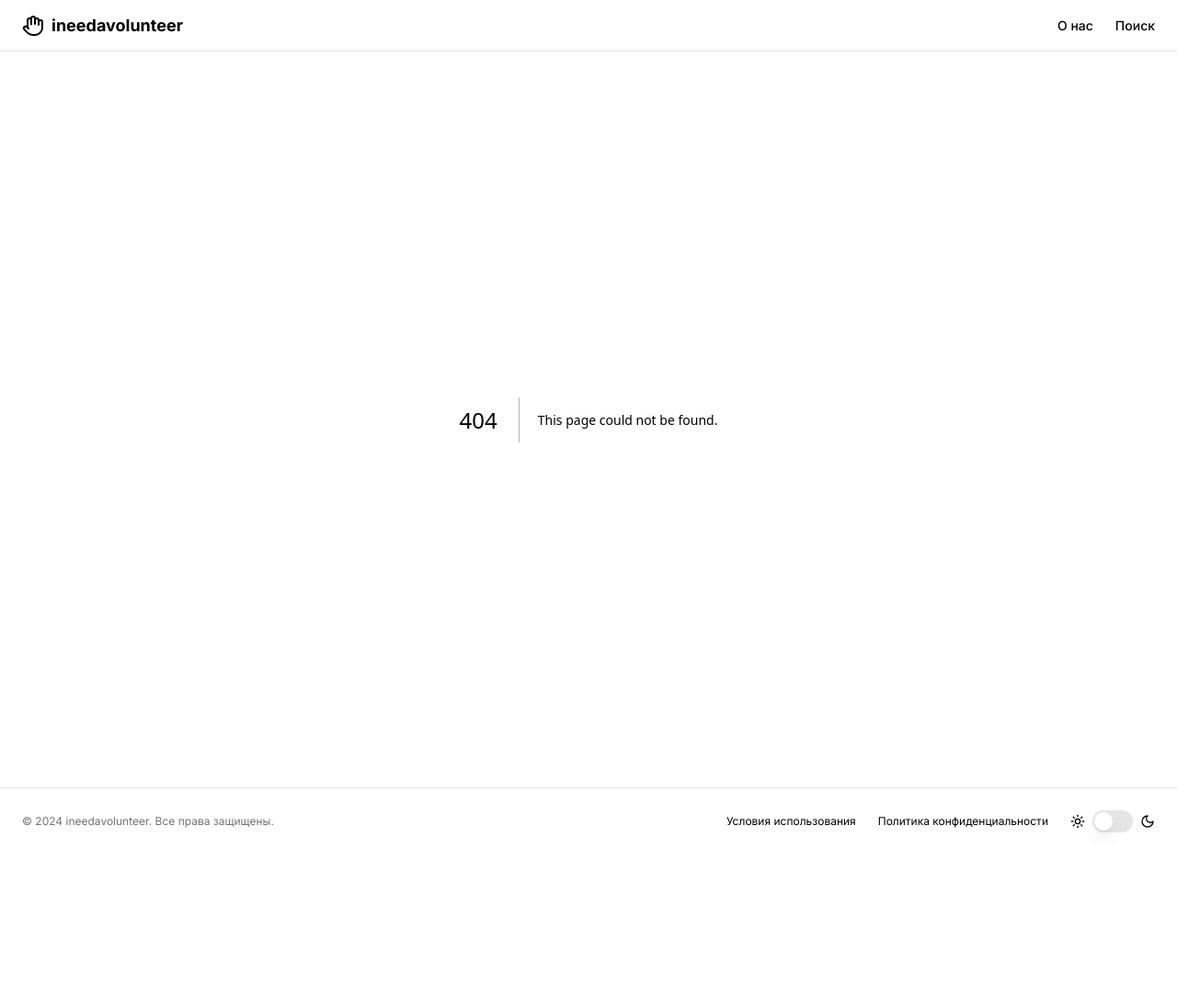
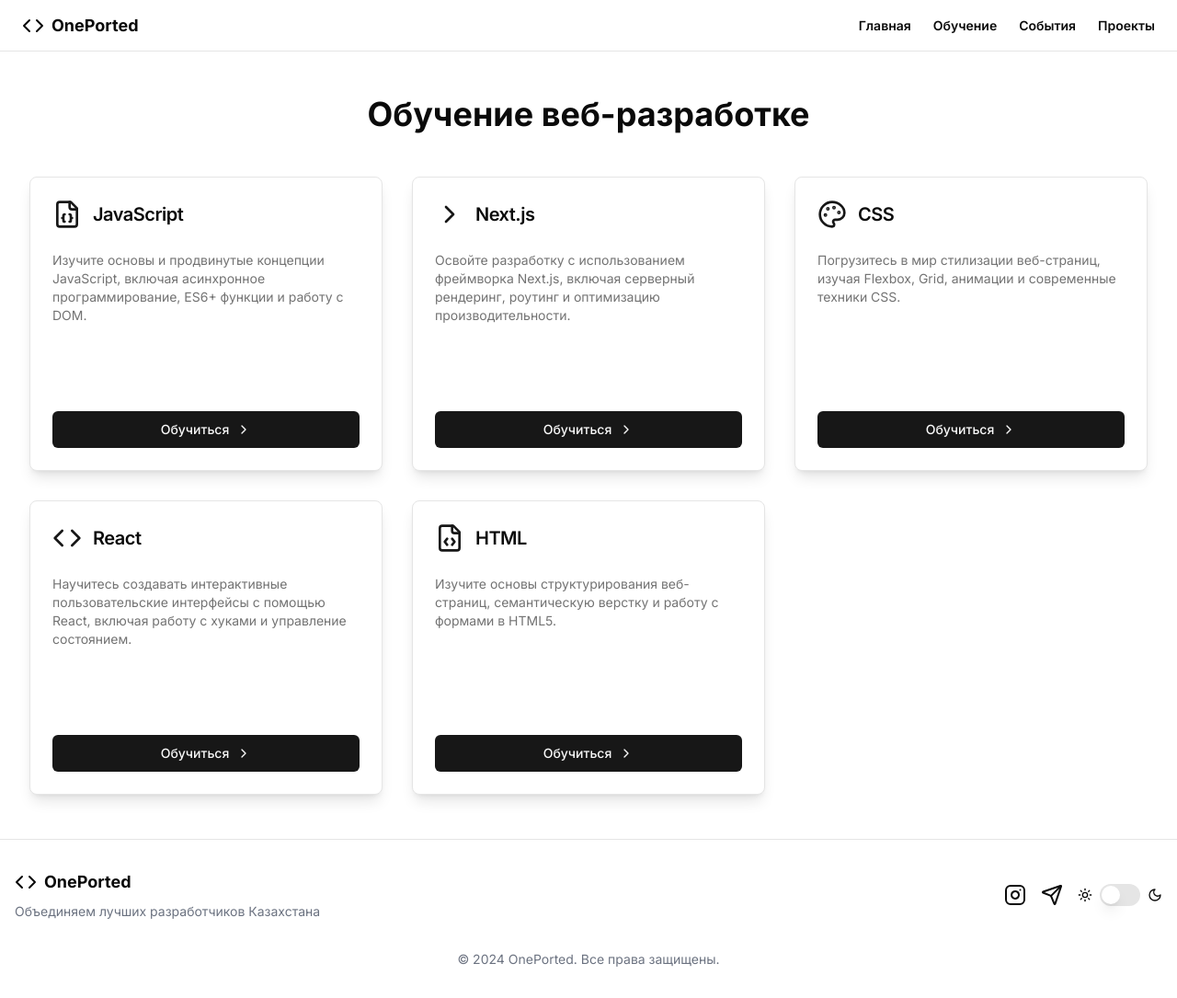
Before and after one commit to manyports/oneported, a Next.js app: page /learn in a window 1280 px wide. Before the commit this address had no page. Shown: the whole page at 92% size. Before the commit the page ends 929 px from the top, so only its background shows below. Built offline with nearby package versions, Linux system fonts and the light colour scheme.

Commit message:
chore: Update dependencies and refactor UI components

```diff
--- a/package.json
+++ b/package.json
@@ -20,6 +20,7 @@
     "next-themes": "^0.3.0",
     "react": "^18",
     "react-dom": "^18",
+    "react-typing-effect": "^2.0.5",
     "tailwind-merge": "^2.4.0",
     "tailwindcss-animate": "^1.0.7"
   },
@@ -27,6 +28,7 @@
     "@types/node": "^20",
     "@types/react": "^18",
     "@types/react-dom": "^18",
+    "@types/react-typing-effect": "^2.0.7",
     "eslint": "^8",
     "eslint-config-next": "14.2.5",
     "postcss": "^8",
--- /dev/null
+++ b/src/app/learn/page.tsx
@@ -0,0 +1,84 @@
+import { Button } from "@/components/ui/button";
+import {
+  Card,
+  CardContent,
+  CardDescription,
+  CardHeader,
+  CardTitle,
+} from "@/components/ui/card";
+import { ChevronRight, Code, FileCode, FileJson, Palette } from "lucide-react";
+import Link from "next/link";
+
+const technologies = [
+  {
+    name: "JavaScript",
+    icon: FileJson,
+    description:
+      "Изучите основы и продвинутые концепции JavaScript, включая асинхронное программирование, ES6+ функции и работу с DOM.",
+    path: "/learn/javascript",
+  },
+  {
+    name: "Next.js",
+    icon: ChevronRight,
+    description:
+      "Освойте разработку с использованием фреймворка Next.js, включая серверный рендеринг, роутинг и оптимизацию производительности.",
+    path: "/learn/nextjs",
+  },
+  {
+    name: "CSS",
+    icon: Palette,
+    description:
+      "Погрузитесь в мир стилизации веб-страниц, изучая Flexbox, Grid, анимации и современные техники CSS.",
+    path: "/learn/css",
+  },
+  {
+    name: "React",
+    icon: Code,
+    description:
+      "Научитесь создавать интерактивные пользовательские интерфейсы с помощью React, включая работу с хуками и управление состоянием.",
+    path: "/learn/react",
+  },
+  {
+    name: "HTML",
+    icon: FileCode,
+    description:
+      "Изучите основы структурирования веб-страниц, семантическую верстку и работу с формами в HTML5.",
+    path: "/learn/html",
+  },
+];
+
+export default function Component() {
+  return (
+    <div className="container mx-auto py-12">
+      <h1 className="text-4xl font-bold mb-12 text-center">
+        Обучение веб-разработке
+      </h1>
+      <div className="grid grid-cols-1 md:grid-cols-2 lg:grid-cols-3 gap-8">
+        {technologies.map((tech) => (
+          <Card
+            key={tech.name}
+            className="flex flex-col min-h-[320px] shadow-lg hover:shadow-xl transition-shadow duration-300"
+          >
+            <CardHeader>
+              <div className="flex items-center space-x-3">
+                <tech.icon className="h-8 w-8 text-primary" />
+                <CardTitle className="text-xl">{tech.name}</CardTitle>
+              </div>
+            </CardHeader>
+            <CardContent className="flex flex-col flex-grow">
+              <CardDescription className="mb-6 flex-grow">
+                {tech.description}
+              </CardDescription>
+              <Link href={tech.path} className="mt-auto">
+                <Button className="w-full">
+                  Обучиться
+                  <ChevronRight className="ml-2 h-4 w-4" />
+                </Button>
+              </Link>
+            </CardContent>
+          </Card>
+        ))}
+      </div>
+    </div>
+  );
+}
--- a/src/app/page.tsx
+++ b/src/app/page.tsx
@@ -1,20 +1,27 @@
 "use client";
 
-import React, { useState } from 'react'
-import { useRouter } from 'next/navigation'
-import { Button } from "@/components/ui/button"
-import { Input } from "@/components/ui/input"
-import { Card, CardContent, CardDescription, CardHeader, CardTitle } from "@/components/ui/card"
-import { SearchIcon, UserIcon, BuildingIcon, HandshakeIcon } from 'lucide-react'
+import { Button } from "@/components/ui/button";
+import {
+  Card,
+  CardContent,
+  CardDescription,
+  CardHeader,
+  CardTitle,
+} from "@/components/ui/card";
+import { Input } from "@/components/ui/input";
+import { CodeIcon, GlobeIcon, RocketIcon, UsersIcon } from "lucide-react";
+import { useRouter } from "next/navigation";
+import React, { useState } from "react";
+import ReactTypingEffect from "react-typing-effect";
 
 export default function LandingPage() {
-  const [searchQuery, setSearchQuery] = useState<string>('')
-  const router = useRouter()
+  const [searchQuery, setSearchQuery] = useState<string>("");
+  const router = useRouter();
 
   const handleSearch = (e: React.FormEvent<HTMLFormElement>) => {
-    e.preventDefault()
-    router.push(`/search?q=${encodeURIComponent(searchQuery)}`)
-  }
+    e.preventDefault();
+    router.push(`/search?q=${encodeURIComponent(searchQuery)}`);
+  };
 
   return (
     <div className="flex flex-col min-h-screen bg-background text-foreground">
@@ -23,25 +30,39 @@ export default function LandingPage() {
           <div className="container px-4 md:px-6">
             <div className="flex flex-col items-center space-y-4 text-center">
               <div className="space-y-2">
-                <h1 className="text-3xl font-bold tracking-tighter sm:text-4xl md:text-5xl lg:text-6xl/none text">
-                  Соединяем волонтеров и организации
+                <h1 className="text-3xl font-bold tracking-tighter sm:text-4xl md:text-5xl lg:text-6xl/none">
+                  OnePorted:{" "}
+                  <ReactTypingEffect
+                    text={["Код", "Сообщество", "Инновации", "Будущее"]}
+                    speed={100}
+                    eraseSpeed={50}
+                    typingDelay={1000}
+                    eraseDelay={2000}
+                    className="text-primary"
+                  />
                 </h1>
                 <p className="mx-auto max-w-[700px] text-gray-500 md:text-xl dark:text-gray-400">
-                  Платформа, где энтузиасты находят возможности, а организации - надежных помощников.
+                  сообщество веб-разработчиков Казахстана, объединяющее лучшие
+                  умы в мире кода
                 </p>
               </div>
               <div className="w-full max-w-sm space-y-2">
-                <form onSubmit={handleSearch} className="flex flex-col sm:flex-row space-y-2 sm:space-y-0 sm:space-x-2">
+                <form
+                  onSubmit={handleSearch}
+                  className="flex flex-col sm:flex-row space-y-2 sm:space-y-0 sm:space-x-2"
+                >
                   <Input
                     className="max-w-lg flex-1"
-                    placeholder="Поиск возможностей или волонтеров..."
+                    placeholder="Javascript, React, Next.js..."
                     type="text"
                     value={searchQuery}
-                    onChange={(e: React.ChangeEvent<HTMLInputElement>) => setSearchQuery(e.target.value)}
+                    onChange={(e: React.ChangeEvent<HTMLInputElement>) =>
+                      setSearchQuery(e.target.value)
+                    }
                   />
                   <Button type="submit" className="w-full sm:w-auto">
-                    <SearchIcon className="h-4 w-4 mr-2" />
-                    Поиск
+                    <CodeIcon className="h-4 w-4 mr-2" />
+                    Найти
                   </Button>
                 </form>
               </div>
@@ -53,17 +74,35 @@ export default function LandingPage() {
             <div className="grid gap-6 items-center">
               <div className="flex flex-col justify-center space-y-8 text-center">
                 <div className="space-y-2">
-                <h2 className="text-3xl font-bold tracking-tighter sm:text-5xl">Как это работает</h2>
+                  <h2 className="text-3xl font-bold tracking-tighter sm:text-5xl">
+                    Почему OnePorted?
+                  </h2>
                   <p className="max-w-[600px] text-gray-500 md:text-xl/relaxed lg:text-base/relaxed xl:text-xl/relaxed dark:text-gray-400 mx-auto">
-                  Наша платформа упрощает процесс поиска волонтеров и волонтерских возможностей.
+                    Погрузитесь в мир инновационной разработки и
+                    профессионального роста
                   </p>
                 </div>
               </div>
               <div className="mx-auto grid gap-8 sm:grid-cols-2 md:grid-cols-3 items-start lg:grid-cols-3">
                 {[
-                { title: "Для волонтеров", icon: UserIcon, description: "Создайте профиль, укажите свои навыки и интересы, и находите подходящие возможности для волонтерства." },
-                { title: "Для организаций", icon: BuildingIcon, description: "Размещайте объявления о волонтерских вакансиях и находите энтузиастов, готовых помочь вашему делу." },
-                { title: "Соединяем", icon: HandshakeIcon, description: "Наш алгоритм подбирает идеальные совпадения между волонтерами и организациями." },
+                  {
+                    title: "Передовые технологии",
+                    icon: RocketIcon,
+                    description:
+                      "Обучаем Веб-Разработке лишь лучшими технологиями. React, Next.js, Tailwind CSS и многое другое.",
+                  },
+                  {
+                    title: "Коллаборация и нетворкинг",
+                    icon: UsersIcon,
+                    description:
+                      "Объединяйтесь с лучшими разработчиками страны. Создавайте проекты, которые изменят мир, да просто общайтесь.",
+                  },
+                  {
+                    title: "Филиалы",
+                    icon: GlobeIcon,
+                    description:
+                      "Планируем открыть клубы в таких городах, как Семей, Шымкент.",
+                  },
                 ].map((item, index) => (
                   <Card key={index} className="flex flex-col h-full">
                     <CardHeader>
@@ -86,16 +125,21 @@ export default function LandingPage() {
             <div className="grid gap-6 items-center">
               <div className="flex flex-col justify-center space-y-4 text-center">
                 <div className="space-y-2">
-                <h2 className="text-3xl font-bold tracking-tighter sm:text-5xl">Присоединяйтесь сегодня</h2>
+                  <h2 className="text-3xl font-bold tracking-tighter sm:text-5xl">
+                    Хочешь OnePorted у себя в городе?
+                  </h2>
                   <p className="max-w-[600px] mx-auto text-gray-500 md:text-xl/relaxed lg:text-base/relaxed xl:text-xl/relaxed dark:text-gray-400">
-                  Станьте частью нашего сообщества и начните менять мир к лучшему.
+                    помоги нам расширяться и открой филиал нашего сообщества
+                    прям в своём городе! Заявку ниже и мы свяжемся с тобой
                   </p>
                 </div>
               </div>
               <div className="mx-auto w-full max-w-sm space-y-2">
                 <form className="flex flex-col gap-2">
-                <Input placeholder="Ваш email" type="email" />
-                <Button type="submit" className="w-full">Зарегистрироваться</Button>
+                  <Input placeholder="Ваш Telegram" type="text" />
+                  <Button type="submit" className="w-full">
+                    Войти в мир OnePorted
+                  </Button>
                 </form>
               </div>
             </div>
@@ -103,5 +147,5 @@ export default function LandingPage() {
         </section>
       </main>
     </div>
-  )
+  );
 }
--- a/src/components/ui/footer.tsx
+++ b/src/components/ui/footer.tsx
@@ -5,6 +5,7 @@ import Link from 'next/link'
 import { useTheme } from "next-themes"
 import { Switch } from "@/components/ui/switch"
 import { MoonIcon, SunIcon } from 'lucide-react'
+import { CodeIcon, InstagramIcon, Send } from 'lucide-react'
 
 export default function Footer(){
     const { theme, setTheme } = useTheme()
@@ -21,26 +22,38 @@ export default function Footer(){
     if (!mounted) {
         return null
     }
-    return(
-        <footer className="flex flex-col gap-2 sm:flex-row py-6 w-full shrink-0 items-center px-4 md:px-6 border-t">
-        <p className="text-xs text-muted-foreground">© 2024 ineedavolunteer. Все права защищены.</p>
-        <nav className="sm:ml-auto flex items-center gap-4 sm:gap-6">
-          <Link className="text-xs hover:underline underline-offset-4" href="#">
-            Условия использования
+    return (
+        <footer className="border-t">
+            <div className="container mx-auto px-4 py-8">
+                <div className="flex flex-col md:flex-row justify-between items-center">
+                    <div className="mb-4 md:mb-0">
+                        <Link href="/" className="flex items-center">
+                            <CodeIcon className="h-6 w-6 mr-2" />
+                            <span className="text-lg font-bold">OnePorted</span>
                         </Link>
-          <Link className="text-xs hover:underline underline-offset-4" href="#">
-            Политика конфиденциальности
-          </Link>
+                        <p className="mt-2 text-sm text-gray-500">Объединяем лучших разработчиков Казахстана</p>
+                    </div>
+                    <div className="flex items-center space-x-4">
+                        <a href="https://www.instagram.com/oneported" target="_blank" rel="noopener noreferrer">
+                            <InstagramIcon className="h-6 w-6" />
+                        </a>
+                        <a href="https://t.me/oneported" target="_blank" rel="noopener noreferrer">
+                            <Send className="h-6 w-6" />
+                        </a>
                         <div className="flex items-center space-x-2">
                             <SunIcon className="h-4 w-4" />
                             <Switch
-              checked={theme === "dark"}
+                                checked={theme === 'dark'}
                                 onCheckedChange={toggleTheme}
-              aria-label="Переключить тему"
                             />
                             <MoonIcon className="h-4 w-4" />
                         </div>
-        </nav>
+                    </div>
+                </div>
+                <div className="mt-8 text-center text-sm text-gray-500">
+                    © 2024 OnePorted. Все права защищены.
+                </div>
+            </div>
         </footer>
     );
 }
--- a/src/components/ui/header.tsx
+++ b/src/components/ui/header.tsx
@@ -1,44 +1,45 @@
 "use client";
 
-import { useState, useEffect } from 'react'
-import Link from 'next/link'
-import { useTheme } from "next-themes"
-import { Button } from "@/components/ui/button"
-import { Sheet, SheetContent, SheetTrigger } from "@/components/ui/sheet"
-import { HandIcon, MenuIcon } from 'lucide-react'
+import { Button } from "@/components/ui/button";
+import { Sheet, SheetContent, SheetTrigger } from "@/components/ui/sheet";
+import {
+  BookOpen as BookOpenIcon,
+  Calendar as CalendarIcon,
+  Code as CodeIcon,
+  Folder as FolderIcon,
+  Home as HomeIcon,
+  Menu as MenuIcon,
+} from "lucide-react";
+import Link from "next/link";
+import { useState } from "react";
 
+export default function Component() {
+  const [isOpen, setIsOpen] = useState(false);
 
-export default function Header(){
-    const [isOpen, setIsOpen] = useState(false)
-    const { theme, setTheme } = useTheme()
-    const [mounted, setMounted] = useState(false)
+  const menuItems = [
+    { name: "Главная", icon: HomeIcon, href: "/" },
+    { name: "Обучение", icon: BookOpenIcon, href: "/learn" },
+    { name: "События", icon: CalendarIcon, href: "/events" },
+    { name: "Проекты", icon: FolderIcon, href: "/projects" },
+  ];
 
-    useEffect(() => {
-        setMounted(true)
-    }, [])
-
-    const toggleTheme = () => {
-        setTheme(theme === "dark" ? "light" : "dark")
-    }
-
-    if (!mounted) {
-        return null
-    }
-
-    return(
+  return (
     <header className="px-4 lg:px-6 h-14 flex items-center border-b">
       <Link className="flex items-center justify-center" href="/">
-              <HandIcon className="h-6 w-6" />
-              <span className="ml-2 text-lg font-bold">ineedavolunteer</span>
+        <CodeIcon className="h-6 w-6" />
+        <span className="ml-2 text-lg font-bold">OnePorted</span>
       </Link>
       <div className="ml-auto flex items-center">
         <nav className="hidden md:flex gap-6">
-                <Link className="text-sm font-medium hover:underline underline-offset-4" href="/">
-                  О нас
+          {menuItems.map((item) => (
+            <Link
+              key={item.name}
+              className="text-sm font-semibold hover:underline underline-offset-4"
+              href={item.href}
+            >
+              {item.name}
             </Link>
-                <Link className="text-sm font-medium hover:underline underline-offset-4" href="/search">
-                  Поиск
-                </Link>
+          ))}
         </nav>
         <Sheet open={isOpen} onOpenChange={setIsOpen}>
           <SheetTrigger asChild>
@@ -47,18 +48,23 @@ export default function Header(){
               <span className="sr-only">Открыть меню</span>
             </Button>
           </SheetTrigger>
-                <SheetContent side="right">
-                  <nav className="flex flex-col gap-4">
-                    <Link className="text-sm font-medium hover:underline underline-offset-4" href="/" onClick={() => setIsOpen(false)}>
-                      О нас
+          <SheetContent side="right" className="w-[300px] sm:w-[400px]">
+            <nav className="flex flex-col gap-4 pt-6">
+              {menuItems.map((item) => (
+                <Link
+                  key={item.name}
+                  className="flex items-center p-2 text-lg font-semibold rounded-lg hover:bg-accent"
+                  href={item.href}
+                  onClick={() => setIsOpen(false)}
+                >
+                  <item.icon className="h-5 w-5 mr-3" />
+                  {item.name}
                 </Link>
-                    <Link className="text-sm font-medium hover:underline underline-offset-4" href="/search" onClick={() => setIsOpen(false)}>
-                      Поиск
-                    </Link>
+              ))}
             </nav>
           </SheetContent>
         </Sheet>
       </div>
     </header>
-    )
+  );
 }
```
Also changed, not shown: src/components/ui/button.tsx (line endings or trailing spaces), 1 other file (tests, documents, lock files or other folders). Lines whose indentation alone changed are shown as unchanged.
